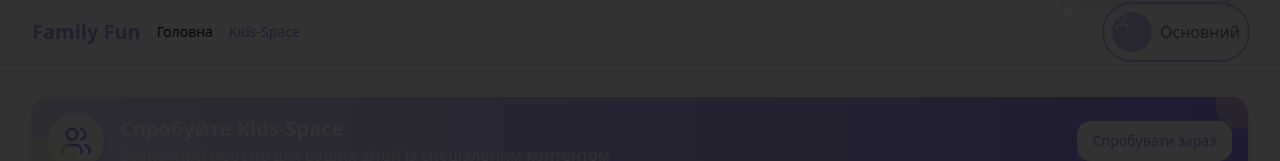
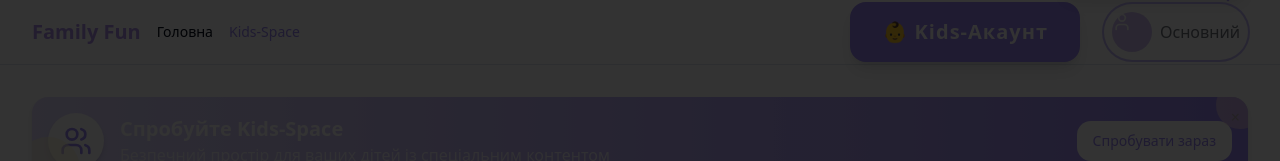
Before and after one commit to chickipicki/family-fun-profile-hub, a React (Vite) app: page / in a window 1280 px wide. Shown: the top 161 px of the page. Built offline with nearby package versions, Linux system fonts and the light colour scheme.

Commit message:
feat: Improve Kids profile access
Make the Kids profile access fields larger and clearer for easier access, especially on TV screens.

```diff
--- a/src/components/Header.tsx
+++ b/src/components/Header.tsx
@@ -1,5 +1,4 @@
 
-import { useState } from 'react';
 import { Link } from 'react-router-dom';
 import ProfileDropdown, { Profile } from './ProfileDropdown';
 
@@ -10,15 +9,24 @@ type HeaderProps = {
 }
 
 const Header = ({ activeProfile, setActiveProfile, profiles }: HeaderProps) => {
+  // Kids profile presence
+  const kidsProfile = profiles.find((p) => p.type === 'kids');
+  const isKidsActive = activeProfile.type === 'kids';
+
+  // Кнопка перемикання для Kids
+  const handleKidsSwitch = () => {
+    if (kidsProfile) setActiveProfile(kidsProfile);
+  };
+
   return (
     <header className="sticky top-0 z-50 w-full bg-background/95 backdrop-blur-sm border-b">
       <div className="container flex h-16 items-center justify-between">
+        {/* Left: лого + навігація */}
         <div className="flex items-center gap-4">
           <Link to="/" className="flex items-center">
             <span className="font-bold text-xl text-primary">Family Fun</span>
             <span className="sr-only">Family Fun Profile Hub</span>
           </Link>
-
           <nav className="hidden md:flex items-center space-x-4">
             <Link to="/" className="text-sm font-medium hover:text-primary">
               Головна
@@ -28,8 +36,26 @@ const Header = ({ activeProfile, setActiveProfile, profiles }: HeaderProps) => {
             </Link>
           </nav>
         </div>
+        {/* Right: Kids-btn + dropdown */}
+        <div className="flex items-center gap-6">
+          {/* Kids-Space Button: показувати, якщо не активний kids профіль і kids профіль існує */}
+          {!isKidsActive && kidsProfile && (
+            <button
+              onClick={handleKidsSwitch}
+              className="transition-all duration-200 focus:outline-none focus:ring-4 focus:ring-kids/40
+                bg-kids text-white font-extrabold rounded-2xl px-7 py-3 text-xl shadow-lg border-4 border-kids
+                hover:bg-kids-hover hover:scale-105 active:scale-95"
+              style={{
+                minWidth: 170,
+                minHeight: 56,
+                letterSpacing: 1,
+              }}
+              aria-label="Перейти у Kids-Space"
+            >
+              👶 Kids-Aкаунт
+            </button>
+          )}
 
-        <div className="flex items-center gap-4">
           <ProfileDropdown
             profiles={profiles}
             activeProfile={activeProfile}
```
